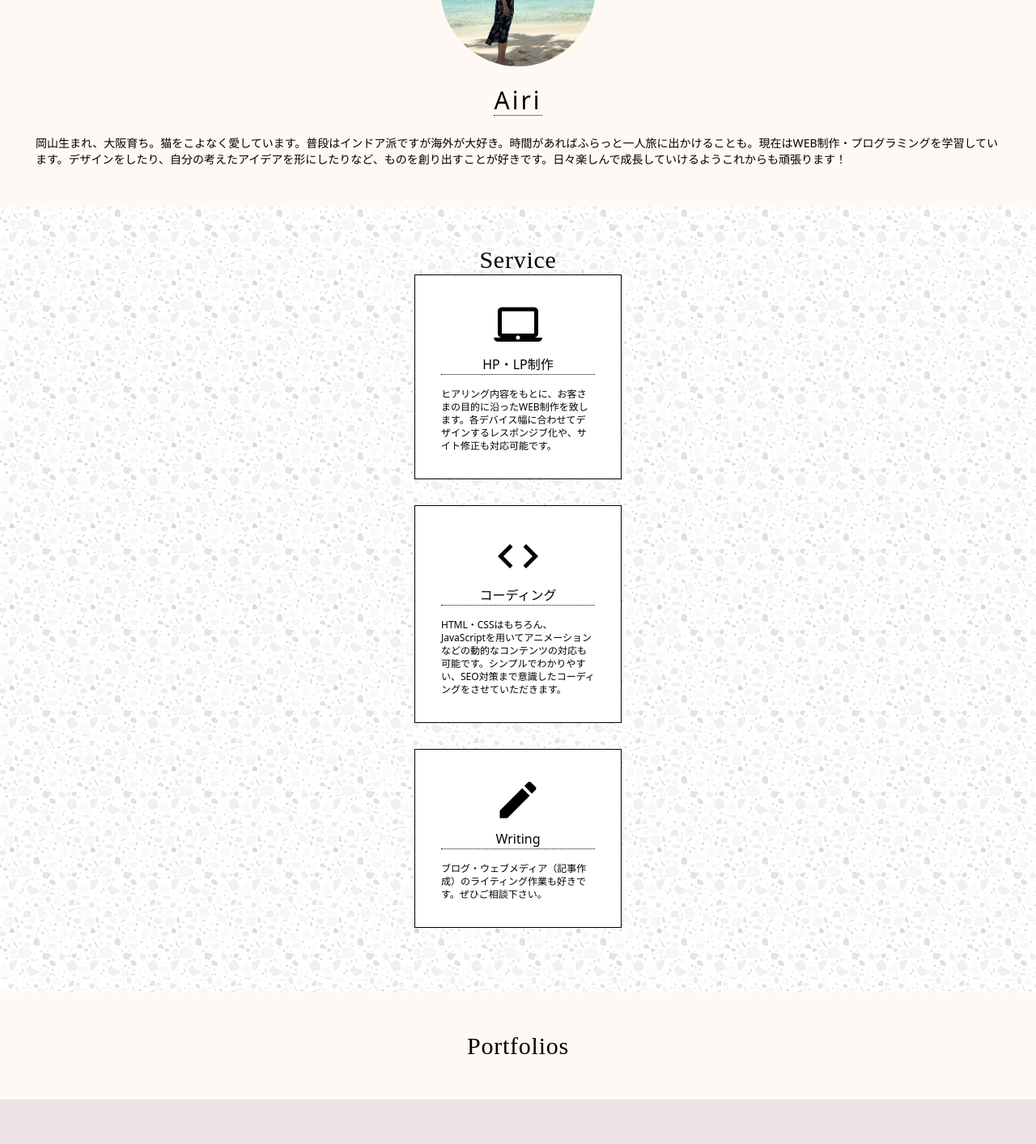
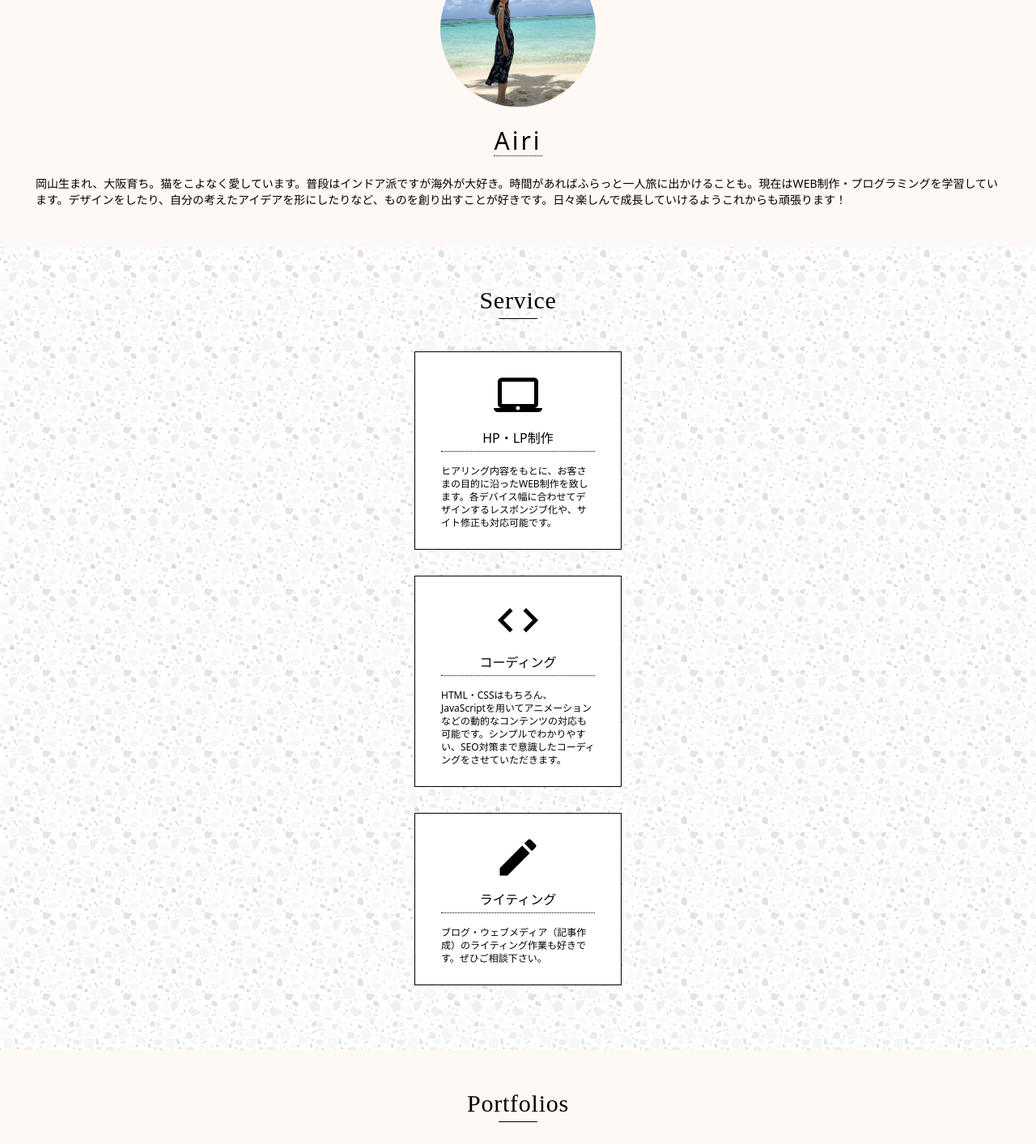
Before and after one commit to airiclover/Tailwind-practice, a Next.js app: page / in a window 1280 px wide. Shown: the part 1330-2743 px from the top of the page at 81% size. Built offline with nearby package versions, Linux system fonts and the light colour scheme.

Commit message:
💄 Update the UI files.

```diff
--- a/src/components/Concept.js
+++ b/src/components/Concept.js
@@ -1,7 +1,8 @@
 export function Concept() {
   return (
     <div className="py-12 px-2 text-center">
-      <h1 className="font-Unna text-3xl tracking-wide  ">Concept</h1>
+      <h1 className="font-Unna text-3xl tracking-wide">Concept</h1>
+      <div className="border-t w-12 mx-auto mt-1 mb-2"></div>
       <div className="mt-6 bg-pink-light text-xs text-center rounded py-7 px-10 inline-block tracking-widest leading-9 shadow-inner">
         自分の考えているアイデアを形に。
         <br />
--- a/src/components/Contact.js
+++ b/src/components/Contact.js
@@ -2,6 +2,7 @@ export function Contact() {
   return (
     <div className="py-12 px-2 text-center bg-pink-dark ">
       <h1 className="font-Unna text-3xl tracking-wide ">Contact</h1>
+      <div className="border-t w-12 mx-auto mt-1 mb-10"></div>
     </div>
   );
 }
--- a/src/components/Portfolios.js
+++ b/src/components/Portfolios.js
@@ -1,7 +1,37 @@
+import Image from "next/image";
+
+const PTFIMAGES = [
+  {
+    src: "/mac.svg",
+    name: "制作物1",
+  },
+  {
+    src: "/code.svg",
+    name: "制作物2",
+  },
+  {
+    src: "/create.svg",
+    name: "制作物3",
+  },
+];
+
 export function Portfolios() {
   return (
     <div className="py-12 px-2 text-center bg-amber-light">
       <h1 className="font-Unna text-3xl tracking-wide">Portfolios</h1>
+      <div className="border-t w-12 mx-auto mt-1 mb-10"></div>
+      {PTFIMAGES.map((ptfimage) => (
+        <Image
+          key={ptfimage.name}
+          src={ptfimage.src}
+          alt={ptfimage.name}
+          loading="eager"
+          width={60}
+          height={60}
+          priority
+        />
+      ))}
+      <div></div>
     </div>
   );
 }
--- a/src/components/Profile.js
+++ b/src/components/Profile.js
@@ -2,6 +2,7 @@ export function Profile() {
   return (
     <div className="py-12 px-2 text-center bg-amber-light">
       <h1 className="font-Unna text-3xl tracking-wide">Profile</h1>
+      <div className="border-t w-12 mx-auto mt-1 mb-16"></div>
       <p className="font-CourierNew text-xs mt-8 ml-40 -mb-8 transform rotate-45">
         ＼ Hello! ／
       </p>
--- a/src/components/Service.js
+++ b/src/components/Service.js
@@ -15,7 +15,7 @@ const SERVICES = [
   },
   {
     src: "/create.svg",
-    name: "Writing",
+    name: "ライティング",
     contents:
       "ブログ・ウェブメディア（記事作成）のライティング作業も好きです。ぜひご相談下さい。",
   },
@@ -25,11 +25,12 @@ export function Service() {
   return (
     <div className="bg-stoneImg py-12 px-2 text-center">
       <h1 className="font-Unna text-3xl tracking-wide">Service</h1>
+      <div className="border-t w-12 mx-auto mt-1 mb-10"></div>
       <div>
         {SERVICES.map((service) => (
           <div
             key={service.name}
-            className="border-solid border w-64  mx-auto mb-8 p-8 bg-white"
+            className="border-solid border w-64  mx-auto mb-8 py-6 px-8 bg-white"
           >
             <Image
               src={service.src}
@@ -38,8 +39,9 @@ export function Service() {
               width={60}
               height={60}
               priority
+              className="text-white"
             />
-            <h2 className="border-dotted border-b border-black">
+            <h2 className="py-1 border-dotted border-b border-black">
               {service.name}
             </h2>
             <p className="pt-4 text-xs text-left">{service.contents}</p>
```
